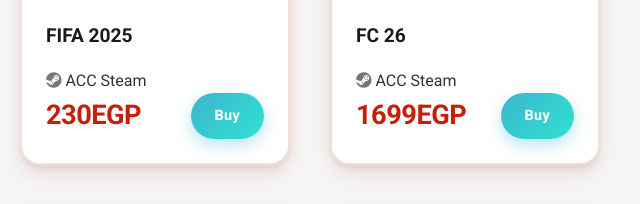
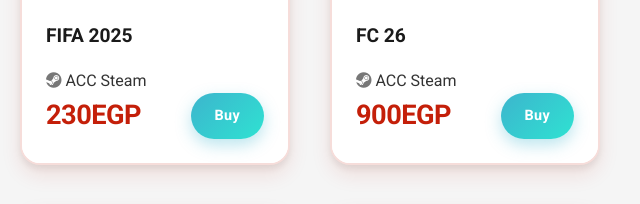
Before and after one commit to Malk3mer/AngryStore1, a plain HTML site: page games.html in a window 1280 px wide. Shown: the part 1637-1841 px from the top of the page, 640-1280 px from the left. Drawn offline with Linux system fonts and the light colour scheme; grey boxes are pictures that could not be loaded.

Commit message:
force refresh

```diff
--- a/games.html
+++ b/games.html
@@ -47,7 +47,7 @@
       <a href="hardware.html"><i class="fas fa-desktop"></i> Hardware</a>
        <a href="contact.html"><i class="fas fa-envelope"></i> Contact</a>
 
-      <button class="btn btn-primary mobile-signin"><i class="fas fa-user"></i> Sign In</button>
+      <button class="btn btn-primary mobile-signin"><i class="fas fa-user"></i> Sign In </button>
     </nav>
   </div>
 
@@ -162,7 +162,7 @@
             </div>
 
             <div class="game-info">
-              <div class="game-price">1699EGP</div>
+              <div class="game-price">900EGP</div>
               <a href="https://wa.me/+201507875527" target="_blank" class="btn buy-btn">Buy</a>
             </div>
           </div>
```
